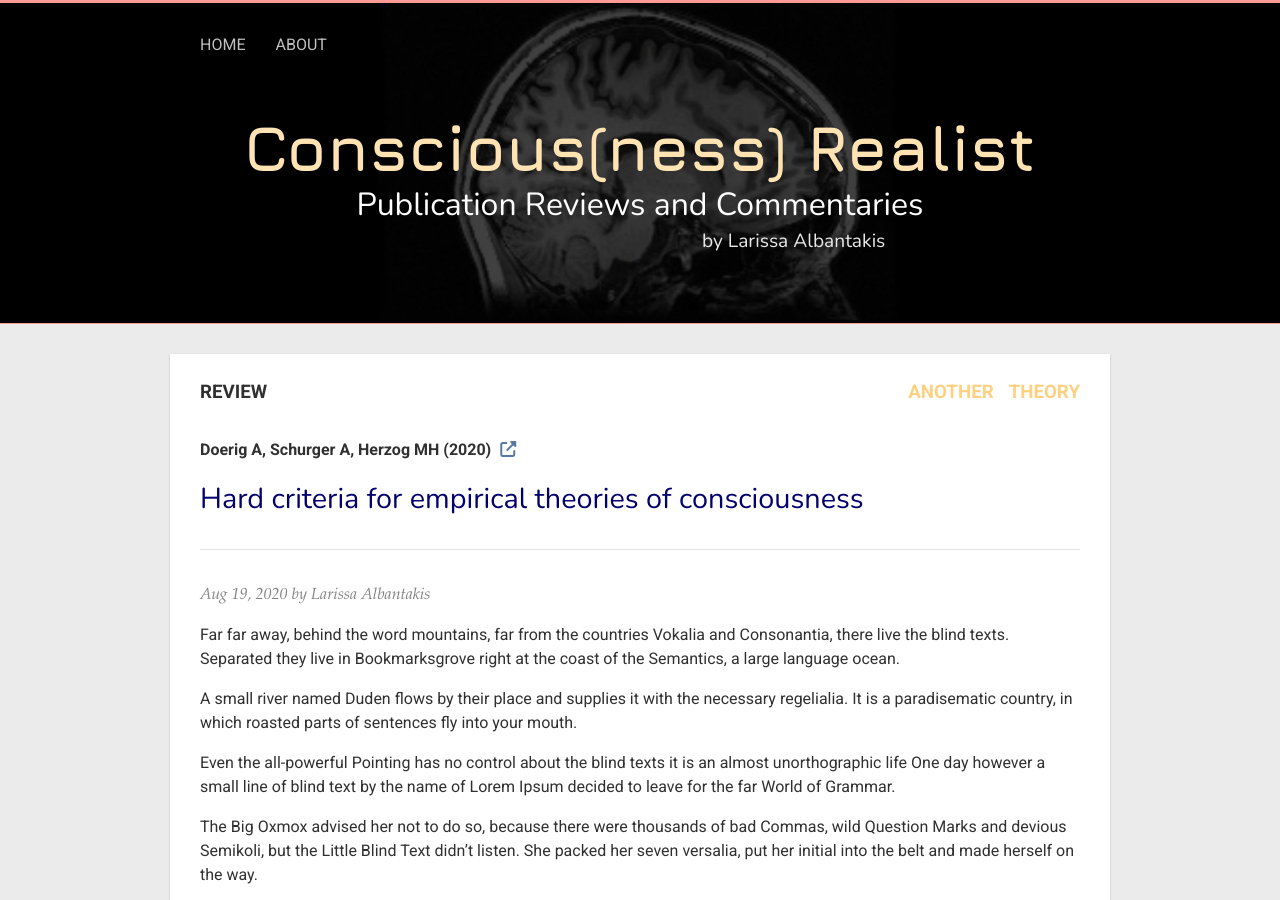
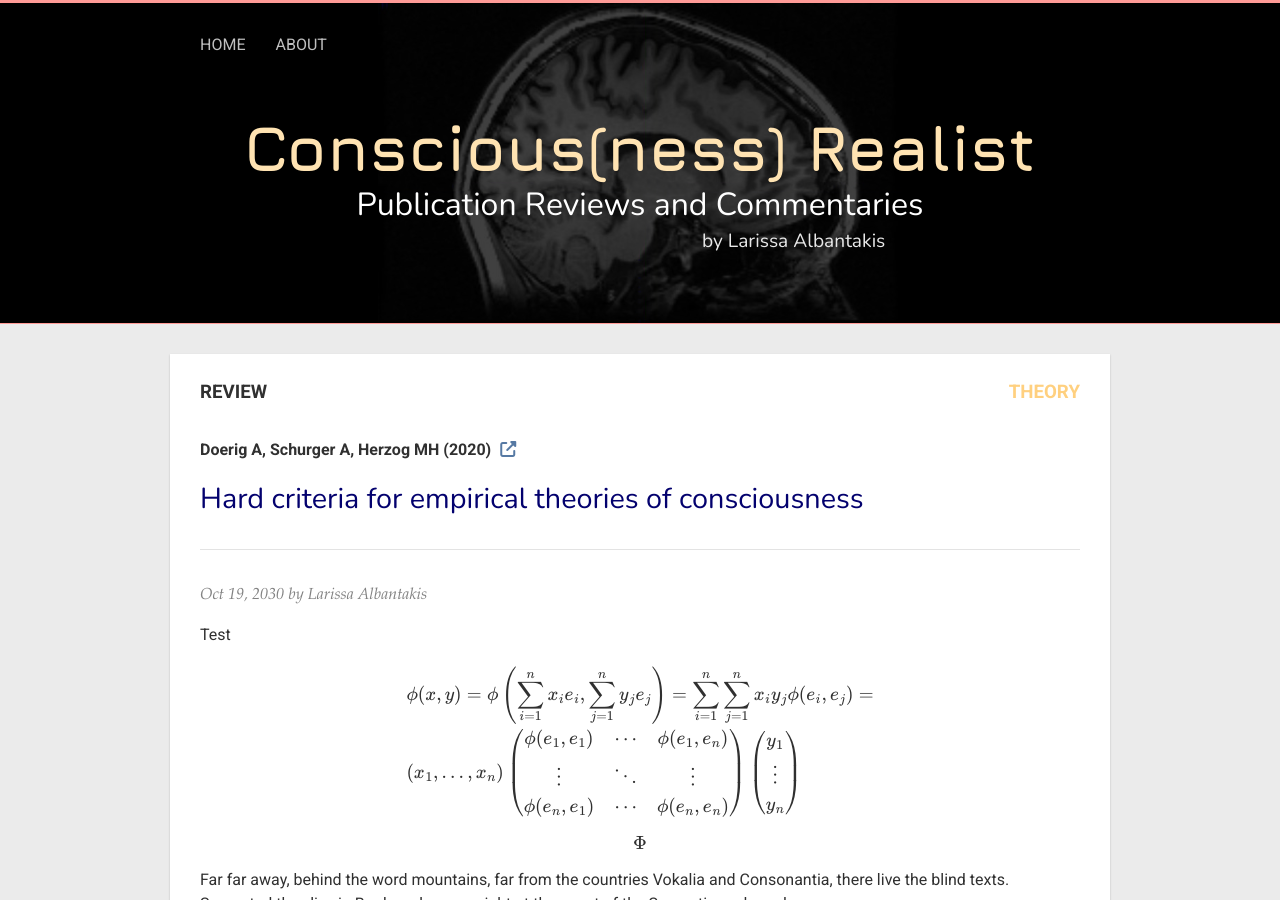
Before and after one commit to ConsciousnessRealist/consciousnessrealist.github.io, a Jekyll site: the page built from _posts/2020-09-04-hard-criteria-for-empirical-theories-of-consciousness.markdown, in a window 1280 px wide and 900 px high. Built offline with Jekyll 4.4.1, drawn with Linux system fonts in a browser that asks for light colours; nearby versions of some CDN libraries; formulas are drawn with MathJax 3; comment, search, counter and statistics services are not loaded.

Commit message:
updated posts to remove TODOs

```diff
--- a/_posts/2020-08-25-sentience-and-the-origins-of-consciousness.markdown
+++ b/_posts/2020-08-25-sentience-and-the-origins-of-consciousness.markdown
@@ -2,7 +2,7 @@
 layout: post
 title:  "Sentience and the Origins of Consciousness: From Cartesian Duality to Markovian Monism"
 disqus_id: "2020-08-20-Friston2020"
-date:   2020-08-20
+date:   2030-10-20
 tags: Free_Energy
 comments: true
 type: Review
--- a/_posts/2020-09-04-hard-criteria-for-empirical-theories-of-consciousness.markdown
+++ b/_posts/2020-09-04-hard-criteria-for-empirical-theories-of-consciousness.markdown
@@ -2,15 +2,37 @@
 layout: post
 title:  "Hard criteria for empirical theories of consciousness"
 disqus_id: 2020-09-01-Doerig2020
-date:   2020-08-19
-tags: Theory Another
+date:   2030-10-19
+tags: Theory
 comments: true
 type: Review
 paperauthors: "Doerig A, Schurger A, Herzog MH"
 articlelink: https://doi.org/10.1080/17588928.2020.1772214
 year: 2020
 journalinfo: "Cognitive Neuroscience"
+mathjax: true
 ---
+Test
+
+$$
+\begin{aligned}
+  & \phi(x,y) = \phi \left(\sum_{i=1}^n x_ie_i, \sum_{j=1}^n y_je_j \right)
+  = \sum_{i=1}^n \sum_{j=1}^n x_i y_j \phi(e_i, e_j) = \\
+  & (x_1, \ldots, x_n) \left( \begin{array}{ccc}
+      \phi(e_1, e_1) & \cdots & \phi(e_1, e_n) \\
+      \vdots & \ddots & \vdots \\
+      \phi(e_n, e_1) & \cdots & \phi(e_n, e_n)
+    \end{array} \right)
+  \left( \begin{array}{c}
+      y_1 \\
+      \vdots \\
+      y_n
+    \end{array} \right)
+\end{aligned}
+$$
+
+$$\Phi$$
+
 Far far away, behind the word mountains, far from the countries Vokalia and Consonantia, there live the blind texts. Separated they live in Bookmarksgrove right at the coast of the Semantics, a large language ocean.
 
 A small river named Duden flows by their place and supplies it with the necessary regelialia. It is a paradisematic country, in which roasted parts of sentences fly into your mouth.
--- a/_posts/2020-09-11-unfolding-argument-commentary.markdown
+++ b/_posts/2020-09-11-unfolding-argument-commentary.markdown
@@ -3,7 +3,7 @@
 title:  "Unfolding the Substitution Argument"
 disqus_id: 2020-09-11-UnfoldingArgument
 date:   2020-09-14
-tags: Theory
+tags: Theory IIT
 comments: true
 type: Commentary
 mathjax: true
```
